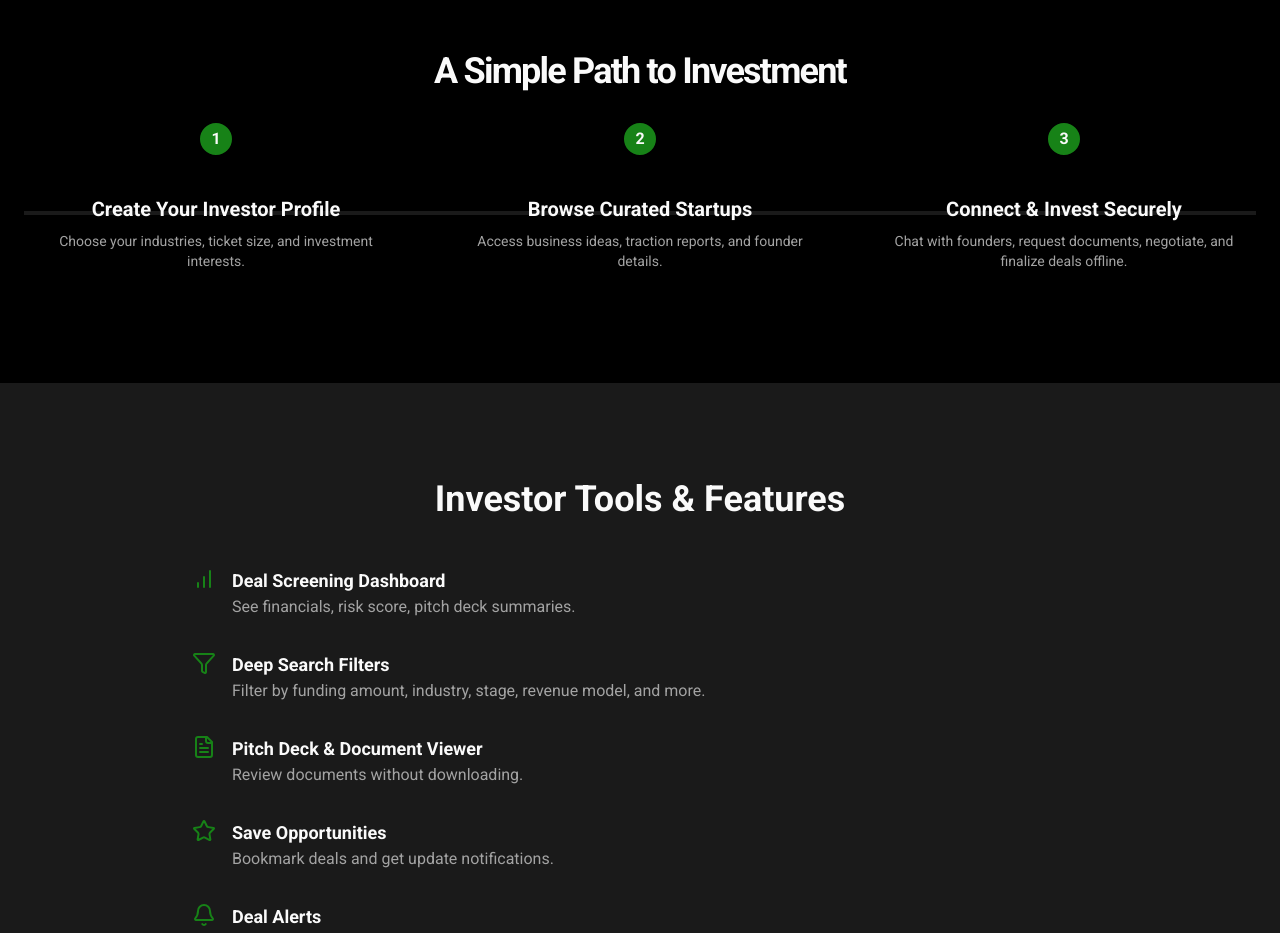
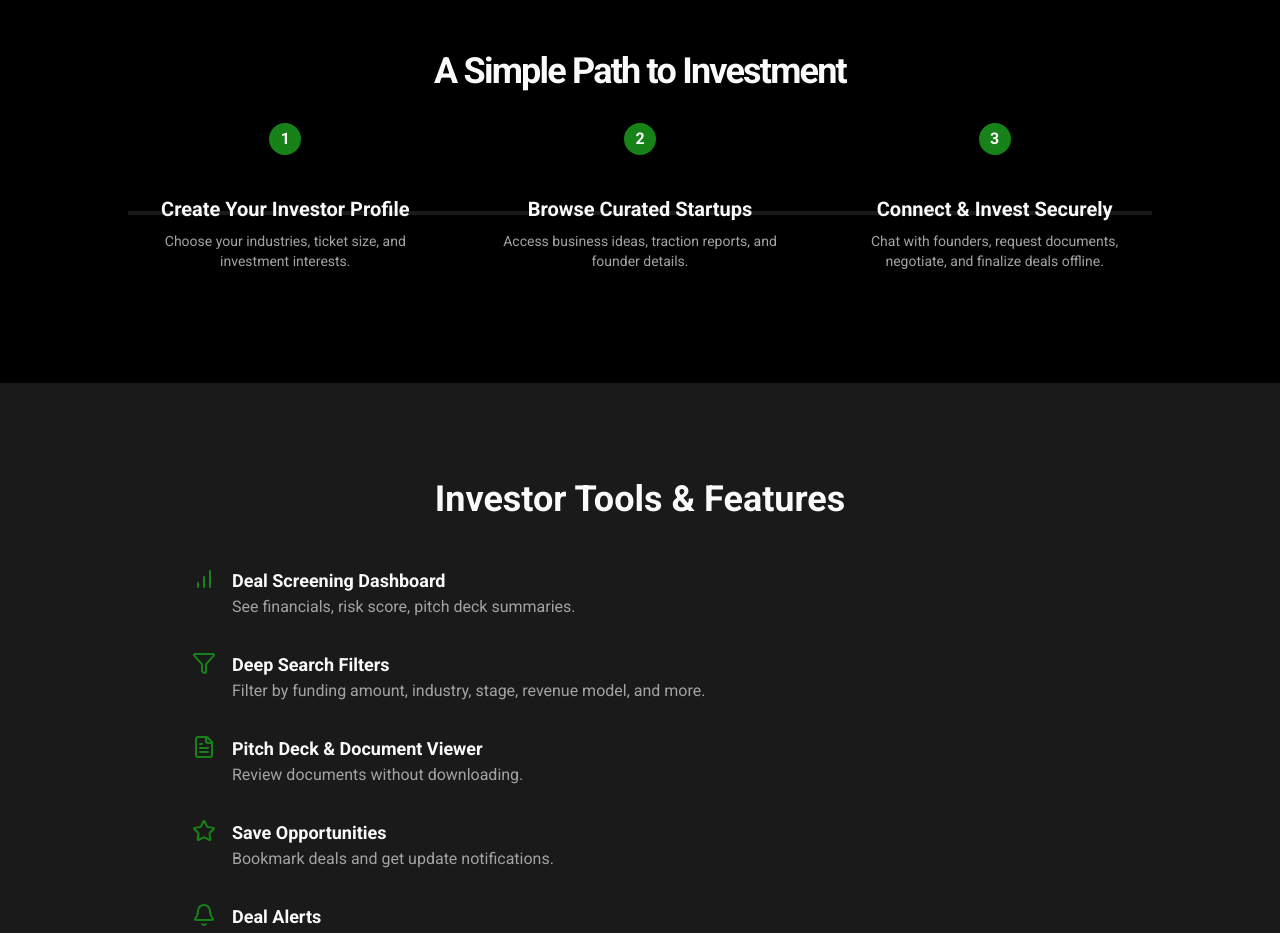
Before and after one commit to hshawaiz04/ventureconnect, a Next.js app: page /investors in a window 1280 px wide. Shown: the part 1480-2413 px from the top of the page. Built offline with nearby package versions, Linux system fonts and the light colour scheme.

Commit message:
can you centre align a simple path to onvestment part it looks little to

```diff
--- a/src/app/investors/page.tsx
+++ b/src/app/investors/page.tsx
@@ -184,7 +184,7 @@ export default function InvestorsPage() {
                     <div className="flex flex-col items-center justify-center space-y-4 text-center mb-12">
                         <h2 className="text-3xl font-bold tracking-tighter sm:text-4xl font-headline">A Simple Path to Investment</h2>
                     </div>
-                    <div className="relative grid gap-10 sm:grid-cols-3">
+                    <div className="relative mx-auto max-w-5xl grid gap-10 sm:grid-cols-3">
                         <div className="absolute left-0 top-1/2 -translate-y-1/2 h-1 w-full bg-border hidden sm:block"></div>
                         {howItWorksSteps.map((step) => (
                             <div key={step.step} className="relative flex flex-col items-center text-center p-4">
```
